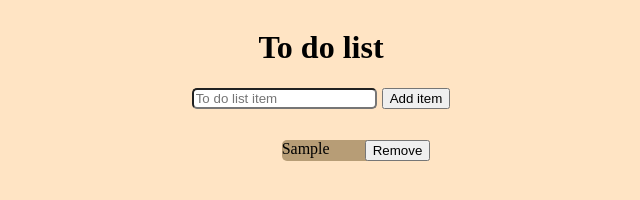
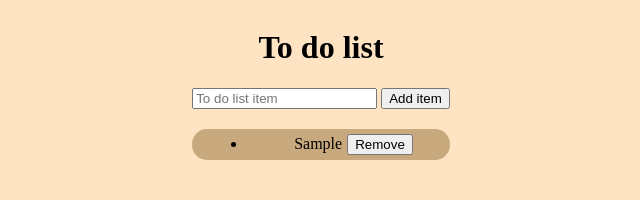
Before and after one commit to OsteroyergoyJA/Todo-list, a website: page index.html in a window 1280 px wide. Both pictures are taken after typing "Sample" into the empty fields and a click on the button "Add item". Shown: the whole page, without its empty margins (319-959 px from the left). Drawn offline with Linux system fonts and the light colour scheme.

Commit message:
Forsokt stylet

```diff
--- a/script.js
+++ b/script.js
@@ -22,6 +22,7 @@ function addTodo(item, isCompleted = false) {
   }
 
   const removeButton = document.createElement('button');
+  removeButton.id = 'removeButton';
   removeButton.textContent = 'Remove';
   removeButton.onclick = function () {
     todoList.removeChild(list);
--- a/styles.css
+++ b/styles.css
@@ -3,37 +3,30 @@
 }
 
 body {
+  background-color: bisque;
   display: flex;
   flex-direction: column;
+  justify-content: center;
+  align-items: center;
   text-align: center;
-  background-color: bisque;
-}
-
-#first-box {
-  display: flex;
-  justify-content: center;
-}
-
-
-#input {
-  border-radius: 5px;
 }
 
 #list-box {
-  display: flex;
-justify-content: center;
+  background-color: rgb(199, 169, 125);
+  border-radius: 15px;
+  margin-top: 20px;;
 }
 
 li {
-  display: flex;
-  flex-direction: row;
-justify-content: space-between;
-  background-color: rgb(183, 157, 118);
-  border-radius: 5px;
+  width: 100%;
   margin: 15px;
-  width: 100%;
 }
 
-button {
-  margin-left: 5px;
+li.completed {
+  text-decoration: line-through;
+  list-style-type: none;
 }
+
+#removeButton {
+  margin: 5px;
+}
```
